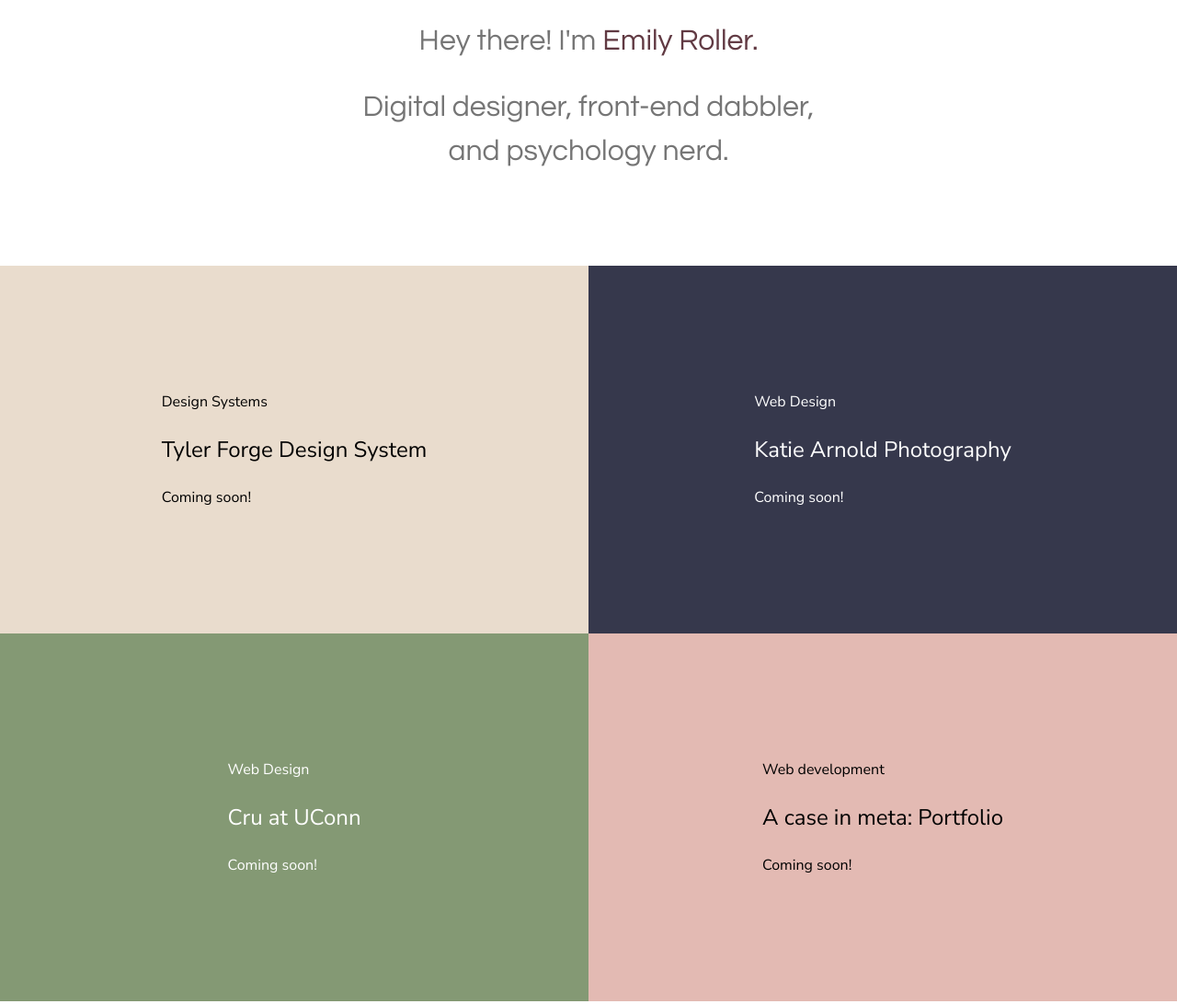
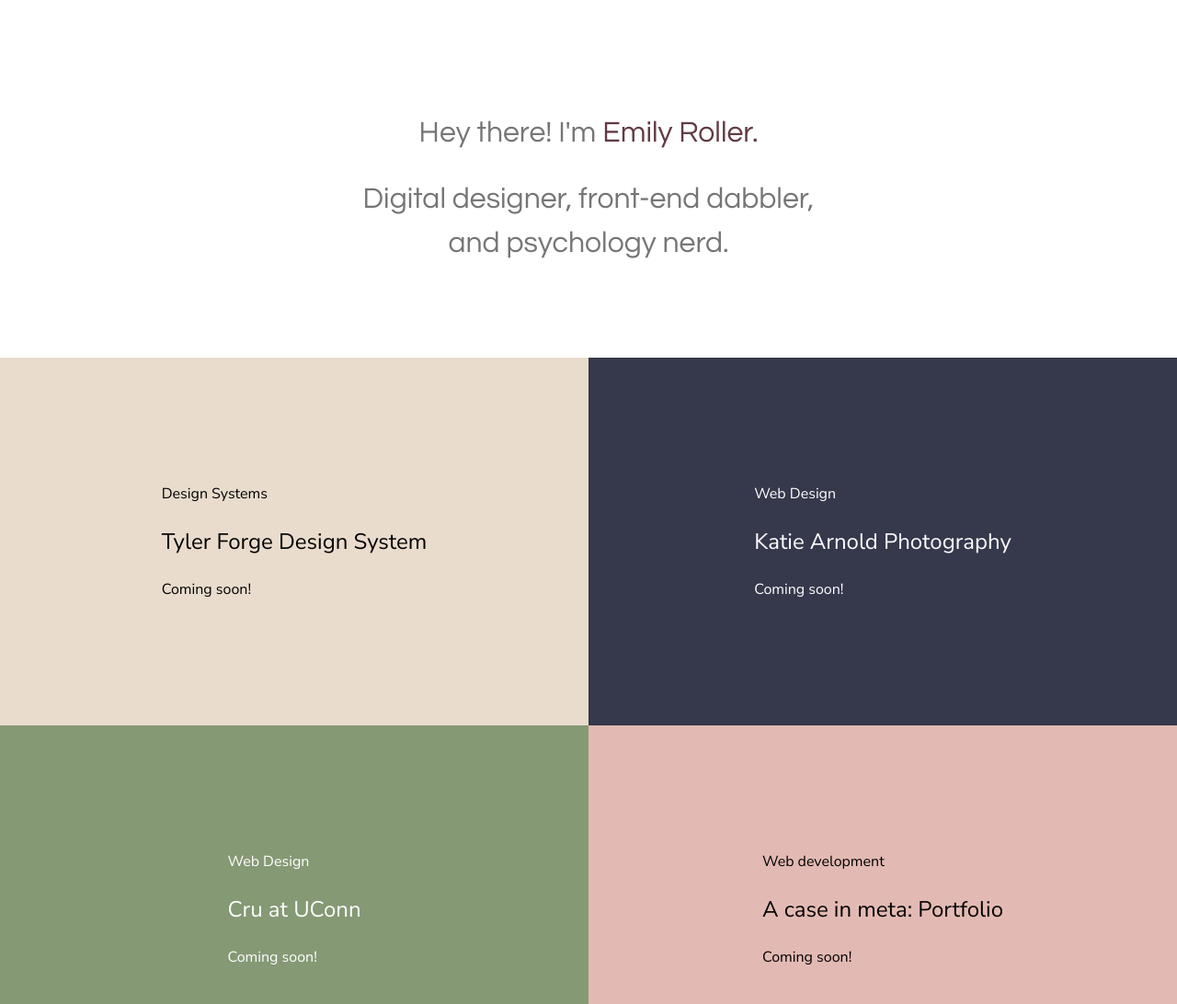
Before and after one commit to emroller16/portfolio-2021, a Gatsby site: page / in a window 1280 px wide. Shown: the top 1092 px of the page at 92% size. Built offline with nearby package versions, Linux system fonts and the light colour scheme; Gatsby itself is replaced by a stand-in of ours.

Commit message:
fix styling issues

```diff
--- a/src/components/home-page-grid.module.scss
+++ b/src/components/home-page-grid.module.scss
@@ -1,9 +1,10 @@
 .container {
+  margin: 100px 0px;
   display: grid;
-  grid-template-columns: repeat(auto-fill, minmax(50%, 1fr));
-  margin: 100px 0px;
-  justify-content: center;
-  align-content: center;
+  grid-template-columns: repeat(auto-fill, 1fr);
+  @media only screen and (min-width: 720px) {
+    grid-template-columns: repeat(auto-fill, 50%);
+  }
 }
 
 .headline {
--- a/src/styles.scss
+++ b/src/styles.scss
@@ -30,17 +30,6 @@
   font-family: "Questrial", serif;
 }
 
-//   .md-app-toolbar {
-//     box-shadow: none!important;
-//     background-color: white!important;
-//   }
-
-// .sub-items {
-//   li:nth-child(even) {
-//     list-style-type: none;
-//   }
-// }
-
 // Intro section styles
 .intro-text,
 .about-text {
@@ -55,11 +44,20 @@
 }
 
 .intro-text {
-  max-width: 550px;
+  max-width: 380px;
+  padding-top: 100px;
+
+  @media only screen and (min-width: 640px) {
+    max-width: 550px;
+  }
 }
 
 .about-text {
-  max-width: 700px;
+  max-width: 380px;
+
+  @media only screen and (min-width: 640px) {
+    max-width: 700px;
+  }
 }
 
 .accent-text {
```
